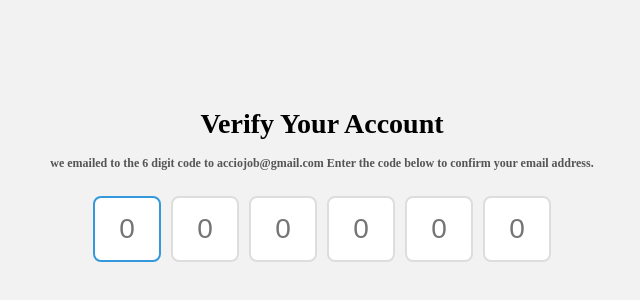
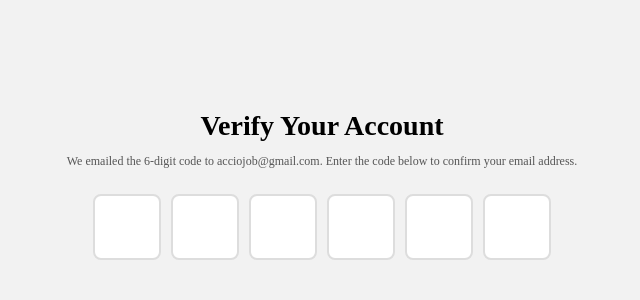
Before and after one commit to acciojob/OTP-prasanth844, a website: page main.html in a window 1280 px wide. Shown: the part 232-532 px from the top of the page, without its empty margins (318-958 px from the left). Drawn offline with Linux system fonts and the light colour scheme.

Commit message:
created a submission

```diff
--- a/main.html
+++ b/main.html
@@ -9,14 +9,16 @@
 <body>
 	<div class="container">
 		<h1 id = "verification_heading">Verify Your Account</h1>
-		<h4 id = "verification_subtext">we emailed to the 6 digit code to acciojob@gmail.com Enter the code below to confirm your email address.</h4>
+		<p id="verification_subtext">
+  We emailed the 6-digit code to acciojob@gmail.com. Enter the code below to confirm your email address.
+</p>
 		<div class="code-container">
-			<input class = "code" maxlength="1" type ="text" placeholder= "0">
-			<input class = "code" maxlength="1" type ="text" placeholder= "0">
-			<input class = "code" maxlength="1" type ="text" placeholder= "0">
-			<input class = "code" maxlength="1" type ="text" placeholder= "0">
-			<input class = "code" maxlength="1" type ="text" placeholder= "0">
-				<input class = "code" maxlength="1" type ="text" placeholder= "0">
+			<input class = "code" maxlength="1" type ="text">
+			<input class = "code" maxlength="1" type ="text">
+			<input class = "code" maxlength="1" type ="text">
+			<input class = "code" maxlength="1" type ="text">
+			<input class = "code" maxlength="1" type ="text">
+				<input class = "code" maxlength="1" type ="text">
 		</div>
 		</div>
     <script type="text/javascript" src="./script.js">
--- a/script.js
+++ b/script.js
@@ -3,7 +3,7 @@ codes[0].focus();
 codes.forEach((num ,index) => {
 
 	num.addEventListener("input",(e) => {
-		const value = e.target.value;
+		const value = e.target.vahttps://www.svgrepo.com/show/345221/three-dots.svglue;
 		if(!/^[0-9]$/.test(value)){
 			e.target.value = "";
 			return;
```
